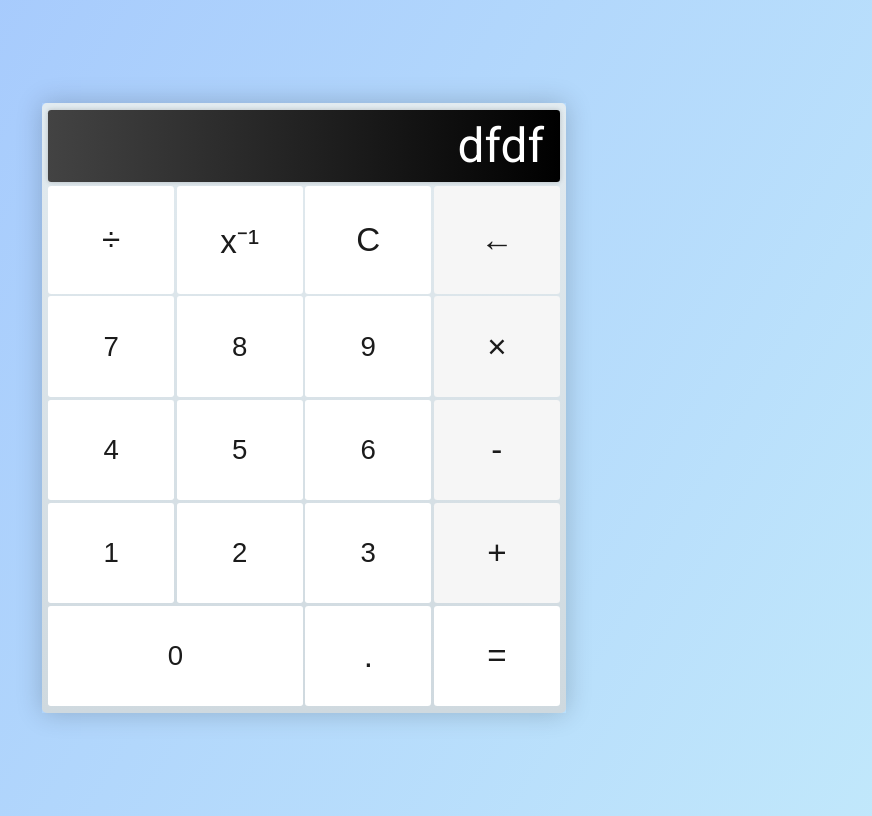
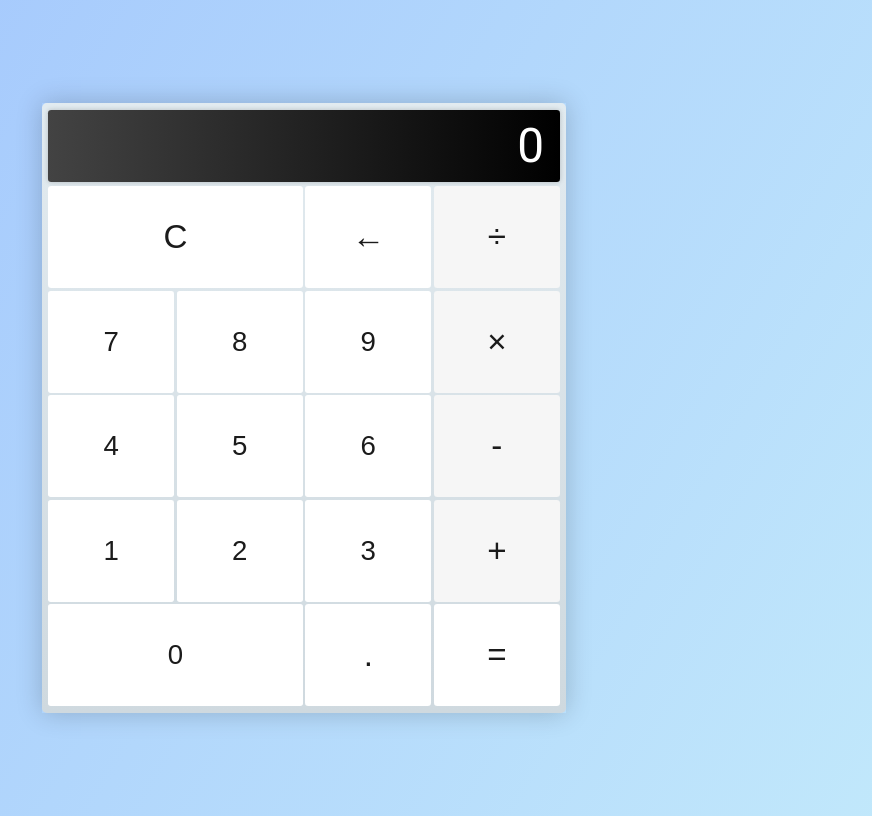
Before and after one commit to mlorenzm/calculator, a plain HTML site: page index.html in a window 1280 px wide. Shown: the whole page, without its empty margins (336-1208 px from the left). Drawn offline with Linux system fonts and the light colour scheme.

Commit message:
Remove x⁻1 button

```diff
--- a/index.html
+++ b/index.html
@@ -11,7 +11,7 @@
 <body>
     <div class="container">
         <div class="calculator">
-            <div class="screen">dfdf</div>
+            <div class="screen"> 0</div>
             <div class="buttons">
                 <button class="one number operand">1</button>
                 <button class="two number operand">2</button>
@@ -25,7 +25,6 @@
                 <button class="zero number operand">0</button>
                 <button class="clear symbol">C</button>
                 <button class="backspace symbol"> ← </button>
-                <button class="inverse symbol operator">x⁻¹</button>
                 <button class="multi symbol operator">×</button>
                 <button class="divis symbol operator">÷</button>
                 <button class="minus symbol operator">-</button>
--- a/styles.css
+++ b/styles.css
@@ -35,7 +35,7 @@ body{
     grid-template-columns: repeat(4, 1fr);
     height: 65vh;
     grid-template-areas:
-    "divis inverse clear back"
+    "clear clear back divis"
     "seven eight nine multi"
     "four five six minus"
     "one two three plus "
@@ -55,7 +55,7 @@ button{
 .symbol{
     font-size: calc(1rem*1.2*1.2*1.2*1.2);
 }
-.plus, .minus, .backspace, .multi{
+.plus, .minus, .divis, .multi{
     background-color: #f6f6f6;
 }
 .number:hover{
@@ -64,7 +64,7 @@ button{
 .symbol:hover{
     background-color: var(--gray-light);
 }
-.plus:hover, .minus:hover, .backspace:hover, .multi:hover{
+.plus:hover, .minus:hover, .divis:hover, .multi:hover{
     background-color: hsl(0, 0%, 99%);
 }
 
@@ -99,7 +99,7 @@ button{
 .nine{grid-area: nine;}
 .clear{grid-area:clear;}
 .backspace{grid-area:back;}
-.inverse{grid-area:inverse;}
+
 .divis{grid-area: divis;}
 .multi{grid-area: multi;}
 .plus{grid-area: plus ;}
```
